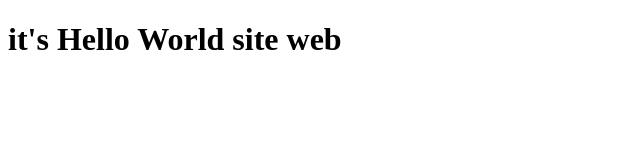
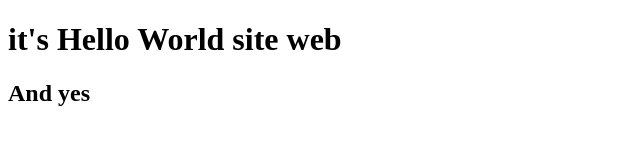
Before and after one commit to JGouyau/helloWorld, a plain HTML site: page index.html in a window 1280 px wide. Shown: the whole page, without its empty margins (0-640 px from the left). Drawn offline with Linux system fonts and the light colour scheme.

Commit message:
Add of 2sd subtitle

```diff
--- a/index.html
+++ b/index.html
@@ -7,5 +7,6 @@
  </head>
  <body>
   <h1> it's Hello World site web </h1>
+  <h2> And yes </h2>
  </body>
 </html>
```
